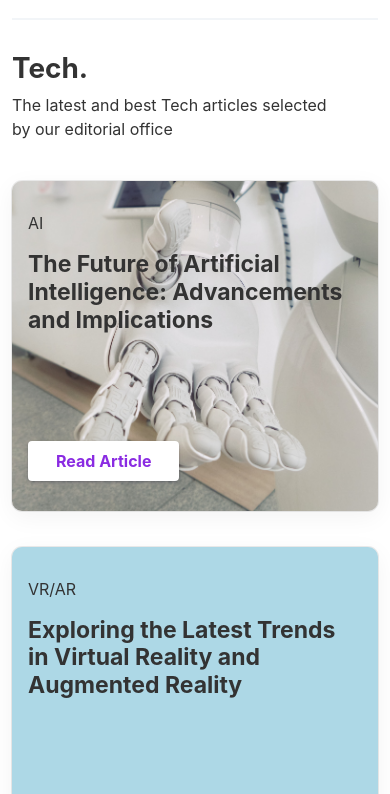
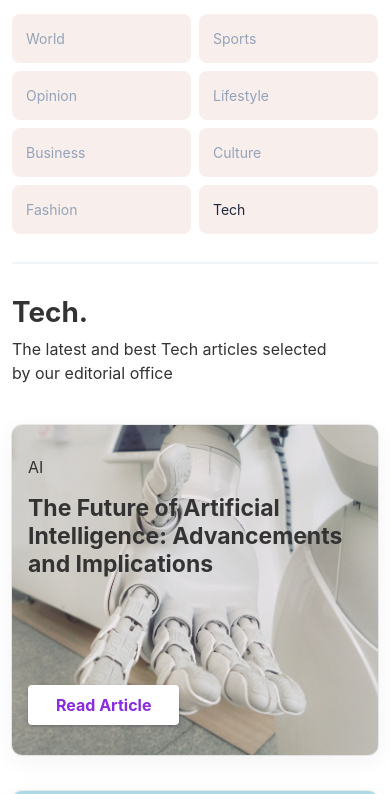
Before and after one commit to amine-boukhris/blog-articles, a website: page index.html in a window 390 px wide. Both pictures are taken after a click on the icon 22 px from the left and 35 px from the top of the page. Shown: the part 50-844 px from the top of the page. Drawn offline with nearby package versions, Linux system fonts and the light colour scheme.

Commit message:
finished mobile nav

```diff
--- a/index.html
+++ b/index.html
@@ -66,6 +66,7 @@
                         xmlns="http://www.w3.org/2000/svg"
                         height="1em"
                         viewBox="0 0 448 512"
+                        class="svg1"
                     >
                         <path
                             d="M0 96C0 78.3 14.3 64 32 64H416c17.7 0 32 14.3 32 32s-14.3 32-32 32H32C14.3 128 0 113.7 0 96zM0 256c0-17.7 14.3-32 32-32H416c17.7 0 32 14.3 32 32s-14.3 32-32 32H32c-17.7 0-32-14.3-32-32zM448 416c0 17.7-14.3 32-32 32H32c-17.7 0-32-14.3-32-32s14.3-32 32-32H416c17.7 0 32 14.3 32 32z"
@@ -75,11 +76,22 @@
                         xmlns="http://www.w3.org/2000/svg"
                         height="1em"
                         viewBox="0 0 512 512"
+                        class="svg2"
                     >
                         <path
                             d="M256 48a208 208 0 1 1 0 416 208 208 0 1 1 0-416zm0 464A256 256 0 1 0 256 0a256 256 0 1 0 0 512zM175 175c-9.4 9.4-9.4 24.6 0 33.9l47 47-47 47c-9.4 9.4-9.4 24.6 0 33.9s24.6 9.4 33.9 0l47-47 47 47c9.4 9.4 24.6 9.4 33.9 0s9.4-24.6 0-33.9l-47-47 47-47c9.4-9.4 9.4-24.6 0-33.9s-24.6-9.4-33.9 0l-47 47-47-47c-9.4-9.4-24.6-9.4-33.9 0z"
                         />
                     </svg>
+                    <div class="mobile-nav-links hidden">
+                        <a href="#">World</a>
+                        <a href="#">Sports</a>
+                        <a href="#">Opinion</a>
+                        <a href="#">Lifestyle</a>
+                        <a href="#">Business</a>
+                        <a href="#">Culture</a>
+                        <a href="#">Fashion</a>
+                        <a href="#" class="active">Tech</a>
+                    </div>
                 </nav>
             </header>
             <hr />
--- a/mobileNav.js
+++ b/mobileNav.js
@@ -1,6 +1,6 @@
-// const mobileNavList = document.querySelector(".mobile-nav-list")
-const svg1 = document.querySelector(".mobile-nav svg:first-child");
-const svg2 = document.querySelector(".mobile-nav svg:last-child");
+const mobileNavList = document.querySelector(".mobile-nav-links")
+const svg1 = document.querySelector(".mobile-nav .svg1");
+const svg2 = document.querySelector(".mobile-nav .svg2");
 const svgs = [svg1, svg2];
 
 
@@ -10,9 +10,11 @@ svgs.forEach((svg) => {
         if (svg1.style.display == "none") {
             svg1.style.display = "inline-block";
             svg2.style.display = "none";
+            mobileNavList.classList.add("hidden")
         } else {
             svg2.style.display = "inline-block";
             svg1.style.display = "none";
+            mobileNavList.classList.remove("hidden")
         }
     });
 });
--- a/style.css
+++ b/style.css
@@ -186,18 +186,42 @@ footer p {
     color: #475569;
 }
 
-.mobile-nav svg:last-child {
+.mobile-nav .svg2 {
     display: none;
+}
+
+.mobile-nav svg {
+    cursor: pointer;
 }
 
 .mobile-nav, hr {
     display: none;
 }
 
-.mobile-nav-div {
-    position: absolute;
-    inset: 0;
-    background-color: gray;
+
+.mobile-nav-links a {
+    display: block;
+    color: #94a3b8;
+    background-color: #f8eeec;
+    border-radius: 8px;
+    text-decoration: none;
+    font-size: 14px;
+    padding: 14px;
+}
+
+.mobile-nav-links a.active {
+    color: #1e293b;
+}
+
+.mobile-nav-links.hidden {
+    display: none;
+}
+
+.mobile-nav-links {
+    display: grid;
+    grid-template-columns: 1fr 1fr;
+    gap: 8px;
+    margin: 12px 0;
 }
 
 @media only screen and (max-width: 992px) {
```
Also changed, not shown: 1 other file.
